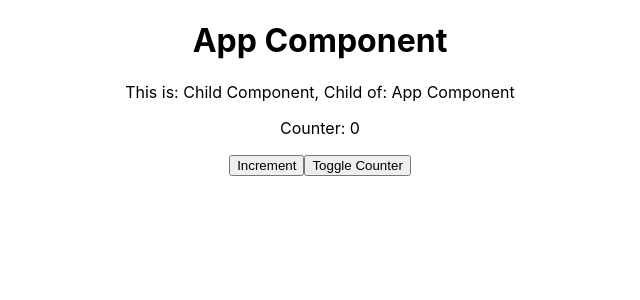
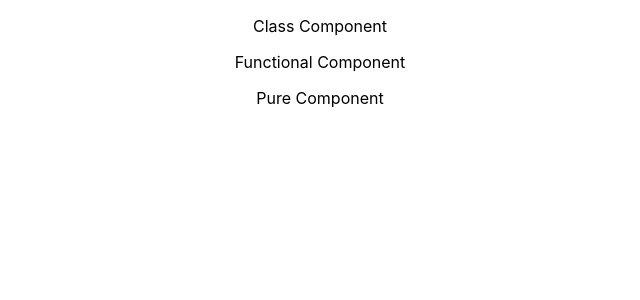
Before and after one commit to khaled-hamam/react-session, a React (Create React App) app: page / in a window 1280 px wide. Shown: the top 300 px of the page, without its empty margins (320-960 px from the left). Built offline with nearby package versions, Linux system fonts and the light colour scheme.

Commit message:
component-types

```diff
--- a/src/components/ChildComponent.js
+++ /dev/null
@@ -1,21 +0,0 @@
-import React, { Component } from 'react';
-
-class ChildComponent extends Component {
-  constructor(props) {
-    super(props);
-    this.state = {
-      name: 'Child Component'
-    };
-  }
-  render() {
-    const { name } = this.state;
-    const { parent } = this.props;
-    return (
-      <div>
-        <p>{`This is: ${name}, Child of: ${parent}`}</p>
-      </div>
-    );
-  }
-}
-
-export default ChildComponent;
--- /dev/null
+++ b/src/components/ClassComponent.js
@@ -0,0 +1,13 @@
+import React, { Component } from 'react';
+
+class ClassComponent extends Component {
+  render() {
+    return (
+      <div>
+        <p>Class Component</p>
+      </div>
+    );
+  }
+}
+
+export default ClassComponent;
--- a/src/components/Counter.js
+++ /dev/null
@@ -1,48 +0,0 @@
-import React, { Component } from 'react';
-
-class Counter extends Component {
-  constructor(props) {
-    console.log('Constructor');
-    super(props);
-    this.state = { counter: 0 };
-  }
-
-  onClick = e => {
-    this.setState(prevState => ({ counter: prevState.counter + 1 }));
-  };
-
-  componentWillMount() {
-    // UNSAFE
-    console.log('Component Will Mount');
-  }
-
-  componentDidMount() {
-    console.log('Component Did Mount');
-  }
-
-  shouldComponentUpdate(nextProps, nextState) {
-    console.log('Should Component Update');
-    return true;
-  }
-
-  componentDidUpdate(prevProps, prevState) {
-    console.log('Component Did Update');
-  }
-
-  componentWillUnmount() {
-    console.log('Component Will Unmount');
-  }
-
-  render() {
-    console.log('Render');
-    const { counter } = this.state;
-    return (
-      <React.Fragment>
-        <p>Counter: {counter}</p>
-        <button onClick={this.onClick}>Increment</button>
-      </React.Fragment>
-    );
-  }
-}
-
-export default Counter;
--- /dev/null
+++ b/src/components/FunctionalComponent.js
@@ -0,0 +1,9 @@
+import React from 'react';
+
+const FunctionalComponent = props => (
+  <div>
+    <p>Functional Component</p>
+  </div>
+);
+
+export default FunctionalComponent;
--- /dev/null
+++ b/src/components/PureComponent.js
@@ -0,0 +1,13 @@
+import React, { PureComponent } from 'react';
+
+class MyPureComponent extends PureComponent {
+  render() {
+    return (
+      <div>
+        <p>Pure Component</p>
+      </div>
+    );
+  }
+}
+
+export default MyPureComponent;
--- a/src/containers/App.js
+++ b/src/containers/App.js
@@ -1,25 +1,16 @@
 import React, { Component } from 'react';
-import ChildComponent from '../components/ChildComponent';
+import ClassComponent from '../components/ClassComponent';
 import './App.css';
-import Counter from '../components/Counter';
+import FunctionalComponent from '../components/FunctionalComponent';
+import MyPureComponent from '../components/PureComponent';
 
 class App extends Component {
-  constructor(props) {
-    super(props);
-    this.state = {
-      name: 'App Component',
-      showCounter: true
-    };
-  }
-
   render() {
-    const { name, showCounter } = this.state;
     return (
       <div className="App">
-        <h1>{name}</h1>
-        <ChildComponent parent={name} />
-        {showCounter && <Counter />}
-        <button onClick={() => this.setState({ showCounter: !showCounter })}>Toggle Counter</button>
+        <ClassComponent />
+        <FunctionalComponent />
+        <MyPureComponent />
       </div>
     );
   }
```
